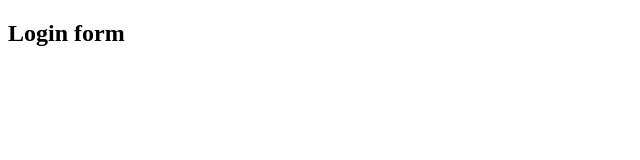
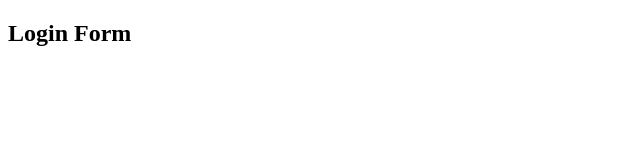
Before and after one commit to ocsoares/Auth-Form-NextJS, a Next.js app: page /auth/login in a window 1280 px wide. Shown: the top 160 px of the page, without its empty margins (0-640 px from the left). Built offline with nearby package versions, Linux system fonts and the light colour scheme.

Commit message:
chore: change page text

```diff
--- a/src/app/auth/login/page.tsx
+++ b/src/app/auth/login/page.tsx
@@ -1,7 +1,7 @@
 export default function LoginForm() {
   return (
     <div>
-      <h2>Login form</h2>
+      <h2>Login Form</h2>
     </div>
   );
 }
--- a/src/app/auth/registration/page.tsx
+++ b/src/app/auth/registration/page.tsx
@@ -1,7 +1,7 @@
 export default function RegistrationForm() {
   return (
     <div>
-      <h2>Registration Form !</h2>
+      <h2>Registration Form</h2>
     </div>
   );
 }
```
